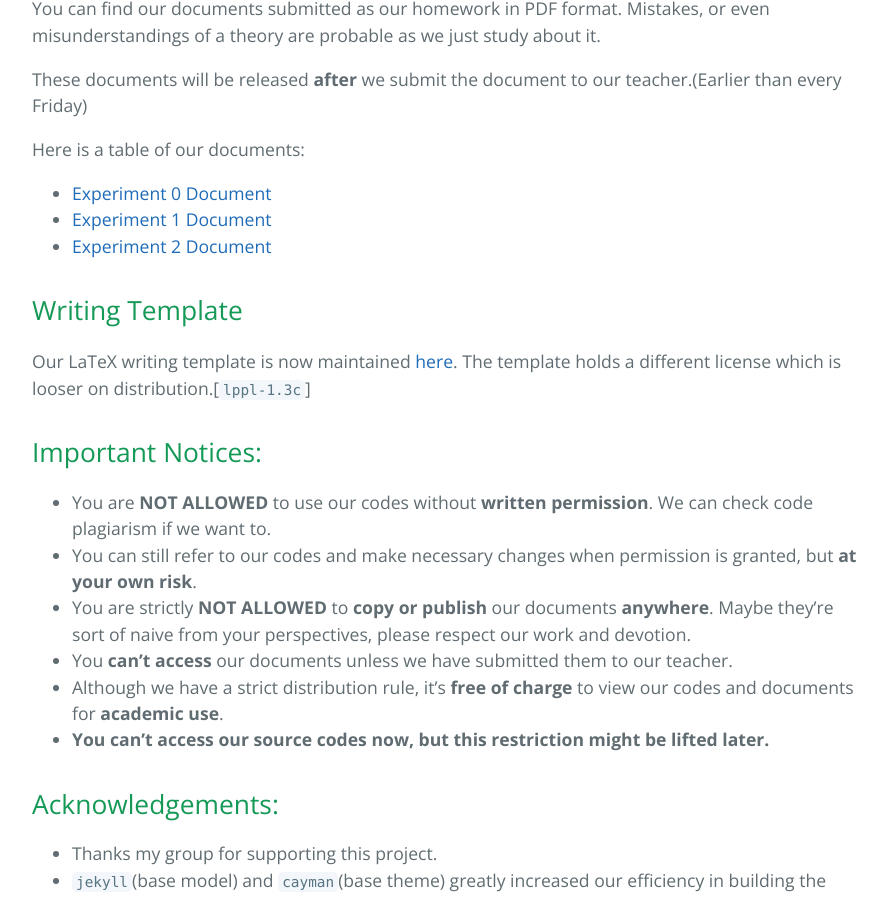
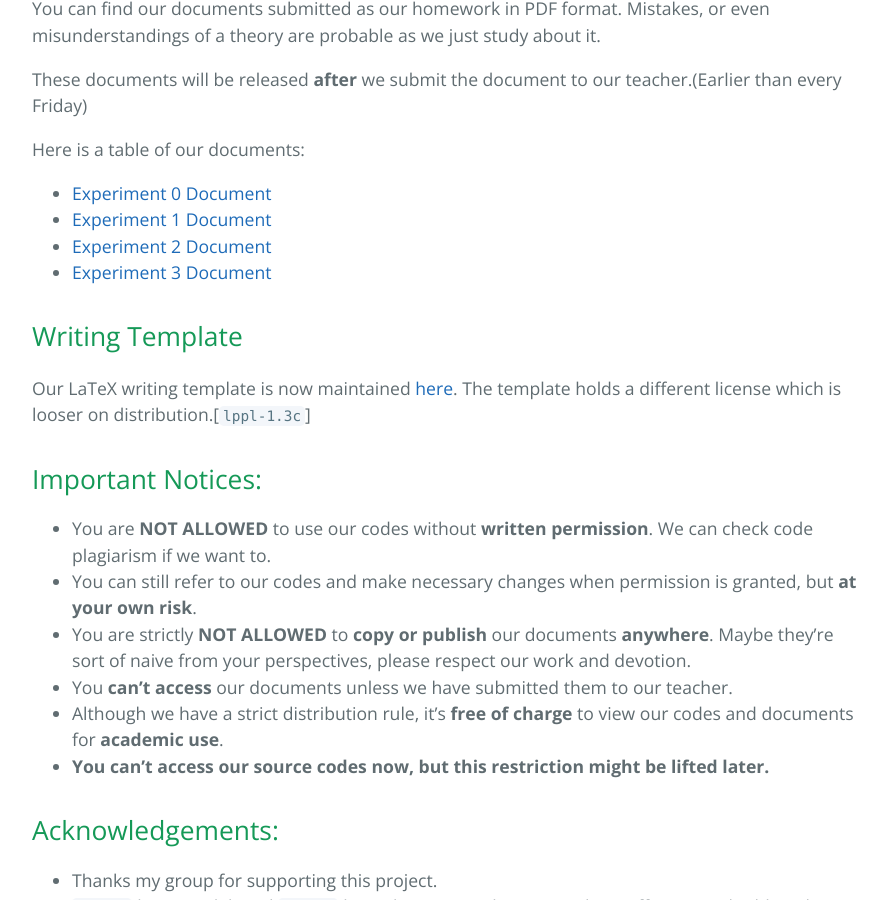
Before and after one commit to T0nyX1ang/Mathematical-Experiment, a Jekyll site: the page built from index.md, in a window 1280 px wide and 900 px high, scrolled down 1240 px. Shown: the whole window, without its empty margins (192-1079 px from the left). Built offline with Jekyll 4.4.1, drawn with Linux system fonts in a browser that asks for light colours.

Commit message:
Update link to exp3 document

```diff
--- a/index.md
+++ b/index.md
@@ -37,6 +37,7 @@ Here is a table of our documents:
 * [Experiment 0 Document](./exp0/exp0.pdf)
 * [Experiment 1 Document](./exp1/exp1.pdf)
 * [Experiment 2 Document](./exp2/exp2.pdf)
+* [Experiment 3 Document](./exp3/exp3.pdf)
 
 ## Writing Template
 Our LaTeX writing template is now maintained [here](https://github.com/T0nyX1ang/WHU-MathExpThesis). The template holds a different license which is looser on distribution.[`lppl-1.3c`]
```
